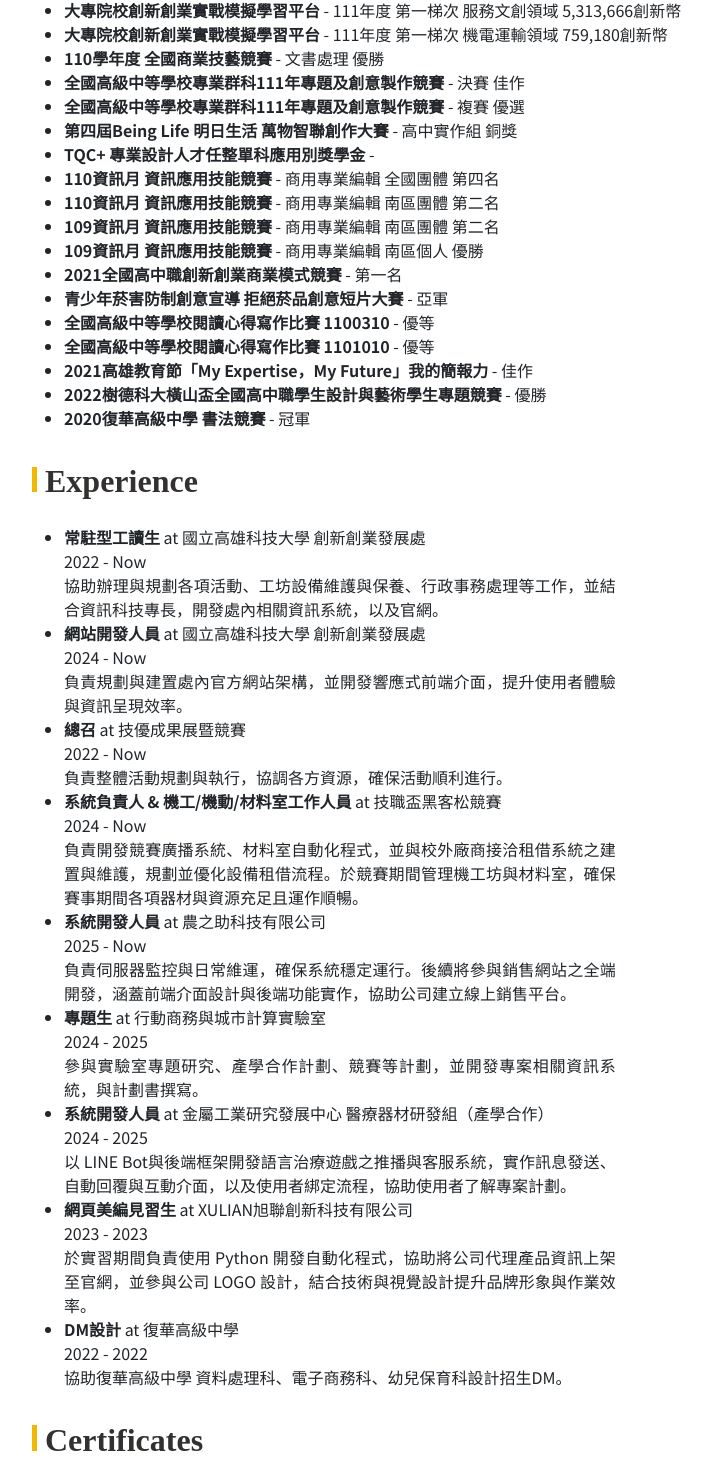
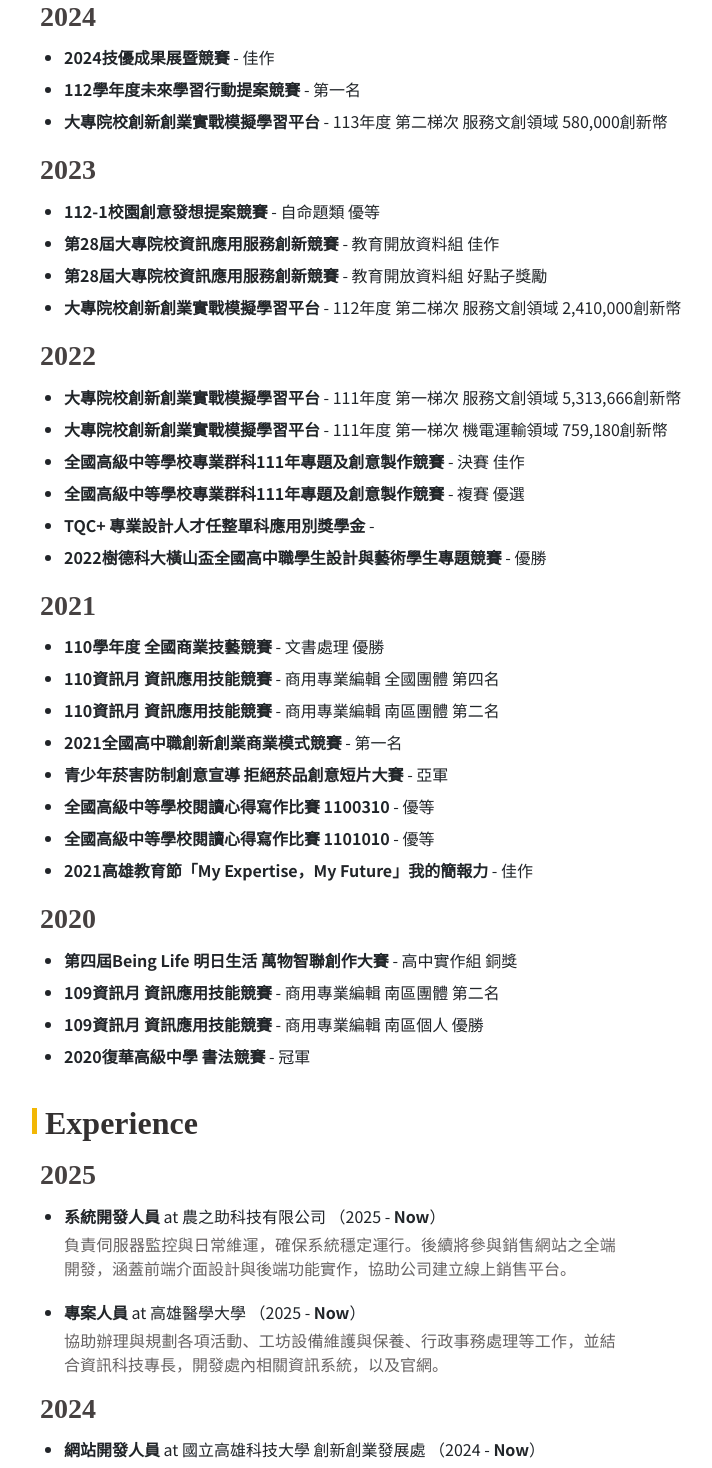
Before and after one commit to yixiang-liao/personal_page, a React (Vite) app: page /#/ in a window 1280 px wide. Shown: the part 1706-3174 px from the top of the page, without its empty margins (456-1168 px from the left). Built offline with nearby package versions, Linux system fonts and the light colour scheme.

Commit message:
first commit

```diff
--- a/src/data/profile.json
+++ b/src/data/profile.json
@@ -57,6 +57,13 @@
       "startYear": 2025,
       "endYear": "Now",
       "description": "負責伺服器監控與日常維運，確保系統穩定運行。後續將參與銷售網站之全端開發，涵蓋前端介面設計與後端功能實作，協助公司建立線上銷售平台。"
+    },
+    {
+      "company": "高雄醫學大學",
+      "position": "專案人員",
+      "startYear": 2025,
+      "endYear": "Now",
+      "description": "協助辦理與規劃各項活動、工坊設備維護與保養、行政事務處理等工作，並結合資訊科技專長，開發處內相關資訊系統，以及官網。"
     },
     {
       "company": "行動商務與城市計算實驗室",
@@ -276,7 +283,7 @@
       "year": 2020
     }
   ],
-  "introduction": "就讀國立高雄科技大學 資訊管理系 大四，並於就讀期間除了積極學習資訊科技實務技術外，也跨領域修讀創新創業相關課程，並取得「創意與創新學分學程」、「創新與創業學分學程」證書，",
+  "introduction": "我目前就讀國立高雄科技大學資訊管理系大四，在學期間除了積極學習資訊科技與系統實作相關技能，也跨領域選修創新創業相關課程，並取得「創意與創新學分學程」與「創新與創業學分學程」，培養結合技術與創新思維的能力，以因應產業快速變動與數位轉型的時代趨勢。",
   "linkedin": "https://www.linkedin.com/in/%E7%BF%8A%E7%BF%94-%E5%BB%96-68a7b5120/",
   "github": "https://github.com/yixiang-liao",
   "instagram": "https://www.instagram.com/yixiang_yl/",
--- a/src/layouts/About.jsx
+++ b/src/layouts/About.jsx
@@ -8,6 +8,98 @@ import {
 import { SiLeetcode } from "react-icons/si";
 
 const About = () => {
+  // 工具函式：依年份分組
+  const groupByYear = (items, getYear) => {
+    const grouped = {};
+    items.forEach((item) => {
+      let year = getYear(item);
+      if (year === "Now") year = new Date().getFullYear();
+      if (!grouped[year]) grouped[year] = [];
+      grouped[year].push(item);
+    });
+
+    // 排序年份（大到小）
+    return Object.keys(grouped)
+      .sort((a, b) => b - a)
+      .map((year) => ({ year, items: grouped[year] }));
+  };
+
+  const AchievementSection = ({ data }) => {
+    const grouped = groupByYear(data, (item) => item.year); // 假設有 year 欄位
+    return (
+      <div className="achievement">
+        <h2>Achievement</h2>
+        {grouped.map((group) => (
+          <div key={group.year}>
+            <h3 className="year-h3">{group.year}</h3>
+            <ul>
+              {group.items.map((achieve, idx) => (
+                <li key={idx}>
+                  <strong>{achieve.title}</strong> - {achieve.description}
+                </li>
+              ))}
+            </ul>
+          </div>
+        ))}
+      </div>
+    );
+  };
+
+  const ExperienceSection = ({ data }) => {
+    // 改成以 startYear 為依據
+    const grouped = groupByYear(data, (item) => item.startYear);
+
+    return (
+      <div className="experience">
+        <h2>Experience</h2>
+        {grouped.map((group) => (
+          <div key={group.year}>
+            <h3 className="year-h3">{group.year}</h3>
+            <ul>
+              {group.items.map((exp, idx) => (
+                <li key={idx}>
+                  <strong>{exp.position}</strong> at {exp.company} （
+                  {/* <br /> */}
+                  {exp.startYear} -{" "}
+                  {exp.endYear === "Now" ? (
+                    <strong>{exp.endYear}</strong>
+                  ) : (
+                    exp.endYear
+                  )}
+                  ）
+                  {/* <br /> */}
+                  <div className="experience-description">{exp.description}</div>
+                </li>
+              ))}
+            </ul>
+          </div>
+        ))}
+      </div>
+    );
+  };
+
+  const CertificatesSection = ({ data }) => {
+    const grouped = groupByYear(data, (item) => item.year);
+    return (
+      <div className="certificates">
+        <h2>Certificates</h2>
+        {grouped.map((group) => (
+          <div key={group.year}>
+            <h3 className="year-h3">{group.year}</h3>
+            <ul>
+              {group.items.map((cert, idx) => (
+                <li key={idx}>
+                  <strong>{cert.title}</strong> - {cert.issuer} <br />{" "}
+                  {/* {cert.year} */}
+                </li>
+              ))}
+            </ul>
+          </div>
+        ))}
+      </div>
+    );
+  };
+
   return (
     <div className="about" id="about">
       <h1>About Me</h1>
@@ -46,9 +138,7 @@ const About = () => {
         <div className="about-contentB">
           <h2>Introduction</h2>
           <div className="introduction">
-            <p>
-              {profile.introduction}
-            </p>
+            <p>{profile.introduction}</p>
           </div>
           <h2>Skills</h2>
           <div className="skills">
@@ -58,8 +148,11 @@ const About = () => {
               ))}
             </ul>
           </div>
-          <h2>Achievement</h2>
-          <div className="achievement">
+          <AchievementSection data={profile.achievement} />
+          <ExperienceSection data={profile.experience} />
+          <CertificatesSection data={profile.Certificates} />
+          {/* <h2>Achievement</h2> */}
+          {/* <div className="achievement">
             <ul>
               {profile.achievement.map((achieve, index) => (
                 <li key={index}>
@@ -87,26 +180,34 @@ const About = () => {
             <ul>
               {profile.Certificates.map((cert, index) => (
                 <li key={index}>
-                  <strong>{cert.title}</strong> - {cert.issuer} <br /> {cert.year}
+                  <strong>{cert.title}</strong> - {cert.issuer} <br />{" "}
+                  {cert.year}
                 </li>
               ))}
             </ul>
-          </div>
+          </div> */}
           <h2>Education</h2>
           <div className="education">
-            <ul>
-              {profile.education.map((education, index) => (
-                <li key={index}>
-                  <strong>
-                    {education.degree} / {education.university || education.highSchool}
-                  </strong>
-                  <br />
-                  {education.department}
-                  <br />
+            {/* <ul> */}
+            {profile.education.map((education, index) => (
+              <div>
+                <h3 className="year-h3">
                   {education.startYear} - {education.endYear}
-                </li>
-              ))}
-            </ul>
+                </h3>
+                <ul>
+                  <li key={index}>
+                    <strong>
+                      {education.degree} /{" "}
+                      {education.university || education.highSchool}
+                    </strong>{" "}
+                    {education.department}
+                    {/* <br /> */}
+                    {/* {education.startYear} - {education.endYear} */}
+                  </li>
+                </ul>
+              </div>
+            ))}
+            {/* </ul> */}
           </div>
         </div>
       </div>
--- a/src/styles/layouts/_about.scss
+++ b/src/styles/layouts/_about.scss
@@ -98,6 +98,12 @@
         background-color: #f2b705;
         margin-right: 0.5rem; /* 豎線與文字的間距 */
       }
+      .year-h3 {
+        font-weight: bold;
+        color: #464141;
+        margin-top: 1rem;
+        margin-left: 0.5rem;
+      }
       .introduction , .experience {
         width: 80%;
         text-align: justify;
@@ -105,6 +111,15 @@
       strong,
       li {
         font-family: "Noto Sans TC", sans-serif !important;
+      }
+      li{
+        line-height: 2rem;
+      }
+      .experience-description{
+        font-family: "Noto Sans TC", sans-serif !important;
+        color: #676363;
+        margin-bottom: 1rem;
+        line-height: 1.5rem;
       }
     }
   }
--- a/src/styles/style.css
+++ b/src/styles/style.css
@@ -562,6 +562,12 @@ p {
   background-color: #f2b705;
   margin-right: 0.5rem; /* 豎線與文字的間距 */
 }
+.about .about-content .about-contentB .year-h3 {
+  font-weight: bold;
+  color: #464141;
+  margin-top: 1rem;
+  margin-left: 0.5rem;
+}
 .about .about-content .about-contentB .introduction, .about .about-content .about-contentB .experience {
   width: 80%;
   text-align: justify;
@@ -569,6 +575,15 @@ p {
 .about .about-content .about-contentB strong,
 .about .about-content .about-contentB li {
   font-family: "Noto Sans TC", sans-serif !important;
+}
+.about .about-content .about-contentB li {
+  line-height: 2rem;
+}
+.about .about-content .about-contentB .experience-description {
+  font-family: "Noto Sans TC", sans-serif !important;
+  color: #676363;
+  margin-bottom: 1rem;
+  line-height: 1.5rem;
 }
 
 @media (max-width: 768px) {
```
Also changed, not shown: 1 other file (tests, documents, lock files or other folders).
